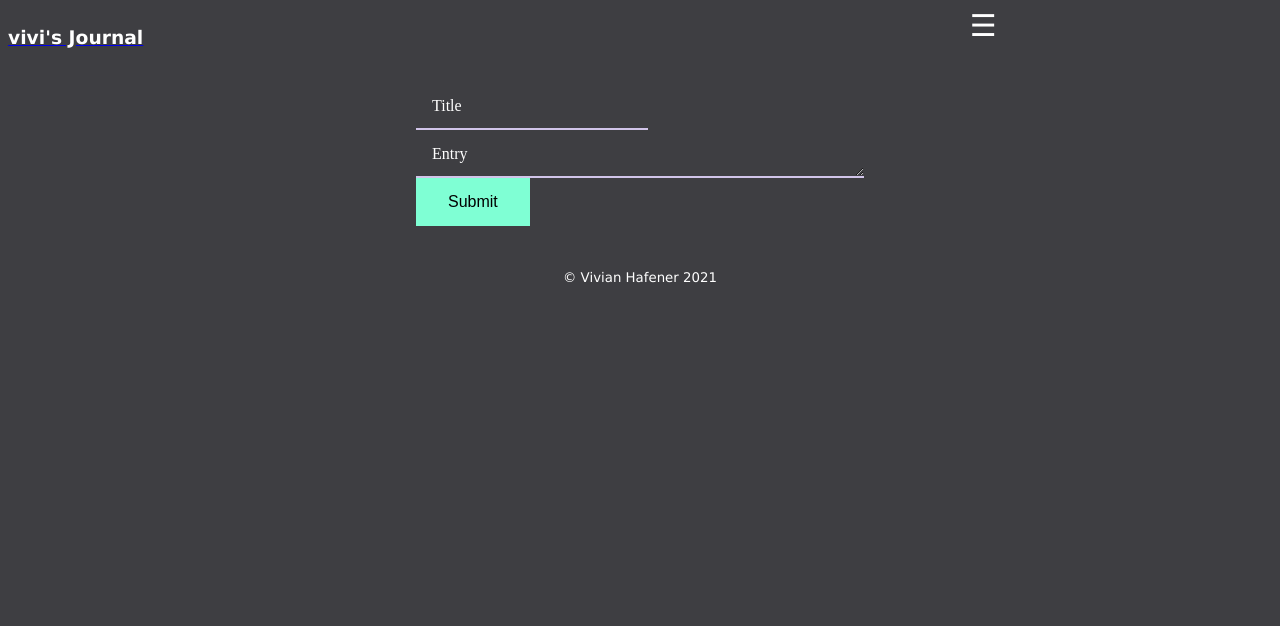
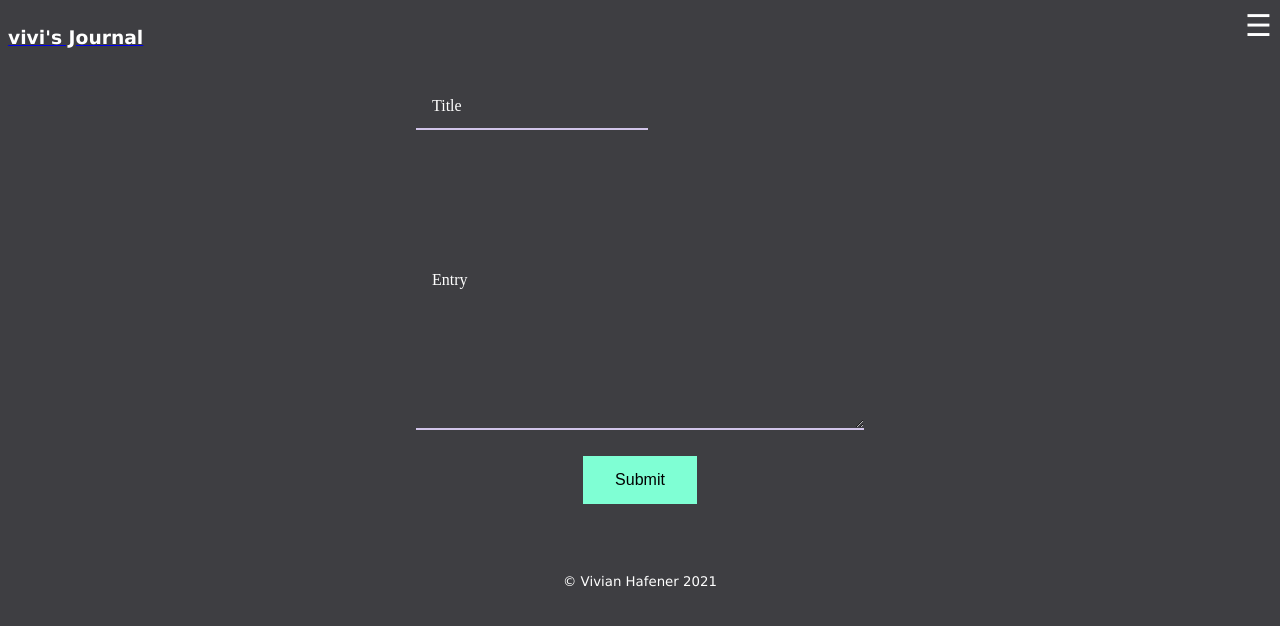
Before and after one commit to vivian-hafener-lanl/journal, a Flask app: page /new in a window 1280 px wide. Shown: the top 626 px of the page. Run offline with Flask 2, Linux system fonts and the light colour scheme; a user stored in the database is signed in.

Commit message:
Completed all work

```diff
--- a/project/templates/entry.html
+++ b/project/templates/entry.html
@@ -20,8 +20,10 @@
 
         </head>
         <!-- Float this right using flexbox -->
-    <span style="font-size:30px;cursor:pointer;float:right;color: white;" onclick="openNav()">&#9776;</span>
-    </div>
+        <span style="float: right;">
+            <span style="font-size:30px; cursor:pointer; float:right; color: white;" onclick="openNav()">&#9776;</span>
+        </span>
+        </div>
                     <!-- ----------------------------------------------------------------------- -->
                 <!--              TODO:     Add some whitespace here                         -->
                 <!-- ----------------------------------------------------------------------- -->
--- a/project/templates/home.html
+++ b/project/templates/home.html
@@ -21,8 +21,9 @@
         </head>
 
         <!-- Float this right using flexbox -->
-    <span style="font-size:30px;cursor:pointer;float:right;color: white;" onclick="openNav()">&#9776;</span>
-
+        <span style="float: right;">
+            <span style="font-size:30px; cursor:pointer; float:right; color: white;" onclick="openNav()">&#9776;</span>
+        </span>
     </div>
                     <!-- ----------------------------------------------------------------------- -->
                 <!--              TODO:     Add some whitespace here                         -->
--- a/project/templates/new.html
+++ b/project/templates/new.html
@@ -19,8 +19,9 @@
             <a href="{{ url_for ('main.home') }}"><h3>{{ name }}'s Journal</h3></a>
 
         </head>
-        <span style="font-size:30px;cursor:pointer;float:right;color: white;" onclick="openNav()">&#9776;</span>
-
+        <span style="float: right;">
+            <span style="font-size:30px; cursor:pointer; float:right; color: white;" onclick="openNav()">&#9776;</span>
+        </span>
     </div>
 
 
@@ -28,8 +29,9 @@
         <div class="page">
             <body>
                 {%- for category, message in get_flashed_messages(with_categories = true) %}
-                <div class = "notification is-danger">
-                    {{ message }}
+                <div class="red_alert">
+                    <span class="closebtn_alert" onclick="this.parentElement.style.display='none';">&times;</span>
+                    {{ message}}
                 </div>
                 {%- endfor %}
                 <!-- ----------------------------------------------------------------------- -->
@@ -43,11 +45,14 @@
                     </span></label><br>
 
                     <label class="field fieldv_1" for = "entry">
-                    <textarea class="field__input" id="text" name="entry" placeholder="entry" rows="12" cols="50" style="color: white;"></textarea><br>
+                    <textarea class="field__input" id="text" name="entry" placeholder="entry" rows="12" cols="50" style="color: white; height: 300px;"></textarea><br>
                     <span class="field__label-wrap">
                         <span class="field__label">Entry</span>
                     </span></label><br>
-                    <input class="button" type = "submit" value = "Submit" />
+                    <div class="centered_button">
+                         <input class="button" type = "submit" value = "Submit" />
+                    </div>
+
 
                 </form>
             </body>
```
Also changed, not shown: project/static/style.css (+8 -0 lines), project/db.sqlite.
